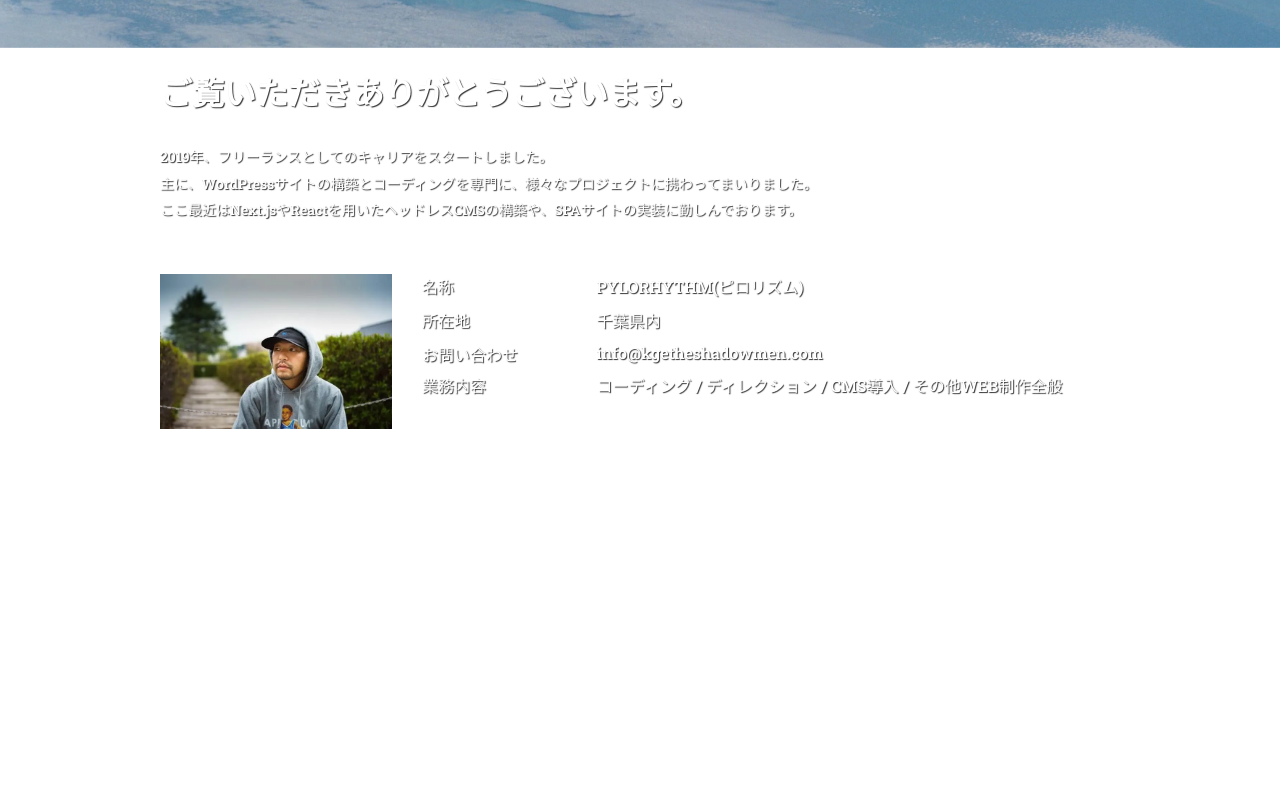
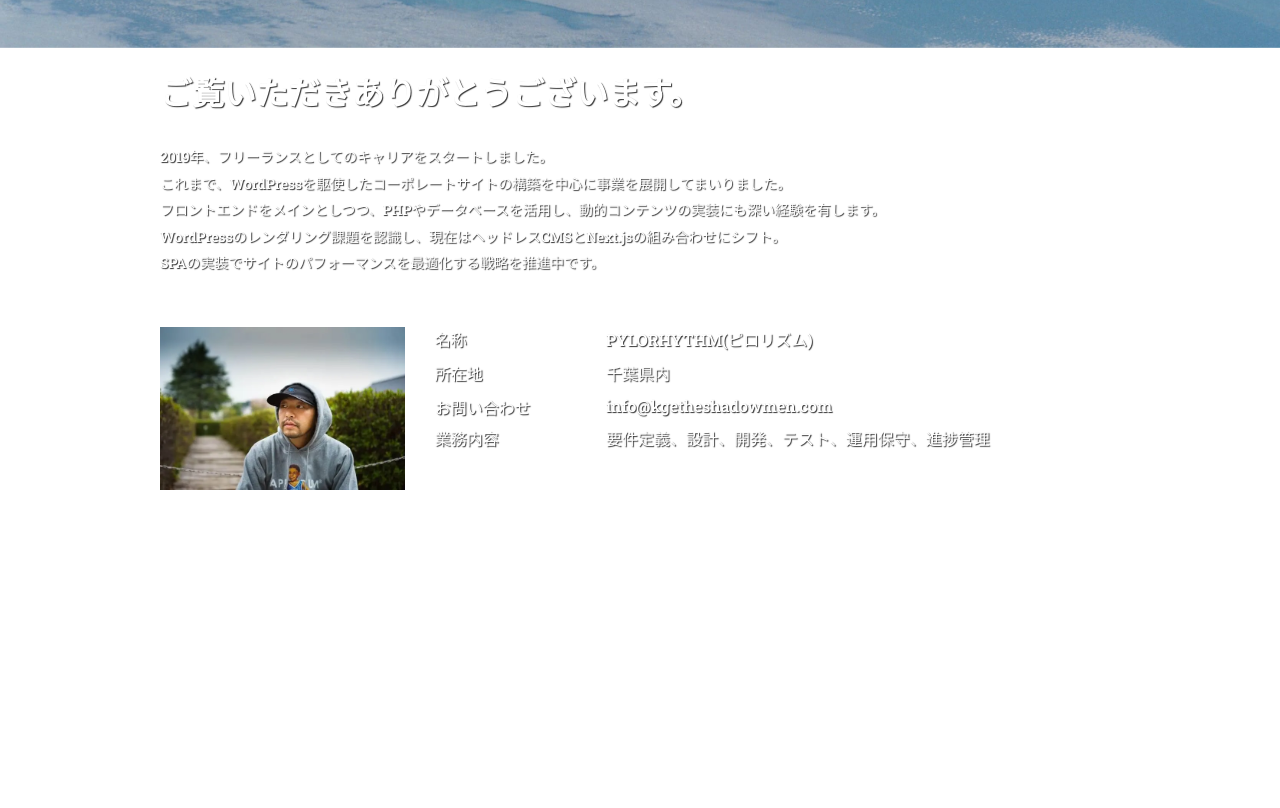
Before and after one commit to nouzoehiroaki/pylorhythm, a Next.js app: page /profile in a window 1280 px wide. Shown: the part 752-1560 px from the top of the page. Built offline with nearby package versions, Linux system fonts and the light colour scheme.

Commit message:
使用言語、プロフィールのテキスト変更

```diff
--- a/src/components/slide.tsx
+++ b/src/components/slide.tsx
@@ -147,7 +147,7 @@ const Slide: React.FC = () => {
                                     </Link>
                                 </h2>
                                 <p className={styles.skill}>
-                                    JSX,SCSS Modules,Next.js,TypeScript / Vercel
+                                    React(Next.js),SCSS Modules,TypeScript / Vercel
                                 </p>
                                 <p className={styles.read}>
                                     NFTマーケターのイケハヤ氏が立ち上げたNINJA DAO内のメタバース音楽ライブプロジェクトになります。Next.jsを使用し、SPAサイトを実装しました。<br />
@@ -268,7 +268,7 @@ const Slide: React.FC = () => {
                                     </Link>
                                 </h2>
                                 <p className={styles.skill}>
-                                    JSX,SCSS Modules,React.js / microCMS / EmailJs
+                                    React,SCSS Modules / microCMS / EmailJs
                                 </p>
                                 <p className={styles.read}>
                                     microCMSを使用し、ヘッドレスCMSを実現しました。
@@ -394,7 +394,7 @@ const Slide: React.FC = () => {
                                 <span className="spanFour">
                                     <h2>TODO LIST</h2>
                                     <p className={styles.skill}>
-                                        JSX,CSS,React.js
+                                        React,CSS
                                     </p>
                                     <p className={styles.read}>
                                         TODO LISTアプリ
--- a/src/pages/profile.tsx
+++ b/src/pages/profile.tsx
@@ -243,8 +243,10 @@ const Profile: React.FC = () => {
                             <div className={styles.textBox}>
                                 <p className={styles.mini}>
                                     2019年、フリーランスとしてのキャリアをスタートしました。<br />
-                                    主に、WordPressサイトの構築とコーディングを専門に、様々なプロジェクトに携わってまいりました。<br />
-                                    ここ最近はNext.jsやReactを用いたヘッドレスCMSの構築や、SPAサイトの実装に勤しんでおります。
+                                    これまで、WordPressを駆使したコーポレートサイトの構築を中心に事業を展開してまいりました。<br />
+                                    フロントエンドをメインとしつつ、PHPやデータベースを活用し、動的コンテンツの実装にも深い経験を有します。<br />
+                                    WordPressのレンダリング課題を認識し、現在はヘッドレスCMSとNext.jsの組み合わせにシフト。<br />
+                                    SPAの実装でサイトのパフォーマンスを最適化する戦略を推進中です。
                                 </p>
                             </div>
                             <div className={styles.flex}>
@@ -269,7 +271,7 @@ const Profile: React.FC = () => {
                                         <dt>お問い合わせ</dt>
                                         <dd>info@kgetheshadowmen.com</dd>
                                         <dt>業務内容</dt>
-                                        <dd>コーディング / ディレクション / CMS導入 / その他WEB制作全般</dd>
+                                        <dd>要件定義、設計、開発、テスト、運用保守、進捗管理</dd>
                                     </dl>
                                 </div>
                             </div>
@@ -303,7 +305,7 @@ const Profile: React.FC = () => {
                                 このポートフォリオサイトは
                             </p>
                             <p className={styles.skill}>
-                                JSX,SCSS Modules,GSAP,Next.js / vercel
+                                React(Next.js),SCSS Modules,GSAP / vercel
                             </p>
                             <p>
                                 で構築されております。
```
